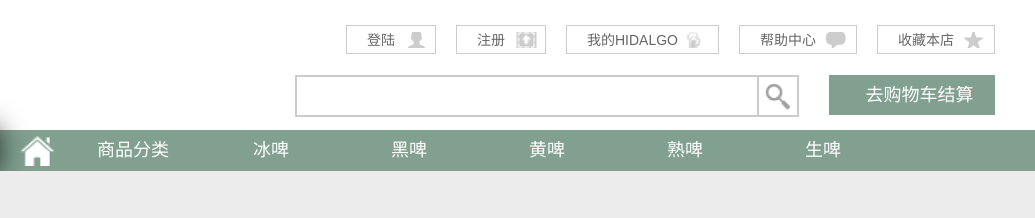
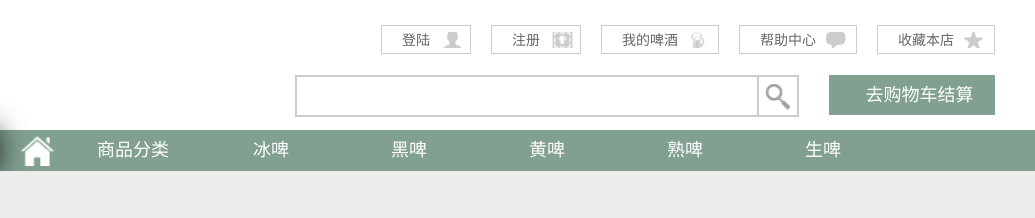
Before and after one commit to otherss/beer_static, a plain HTML site: page myIndent.html in a window 1280 px wide. Shown: the top 218 px of the page, 245-1280 px from the left. Drawn offline with Linux system fonts and the light colour scheme.

Commit message:
改动了导航的一段文字
自己看差异

```diff
--- a/myIndent.html
+++ b/myIndent.html
@@ -24,7 +24,7 @@
                         <ul>
                             <li><a href="">收藏本店</a></li>
                             <li><a href="">帮助中心</a></li>
-                            <li><a href="">我的HIDALGO</a></li>
+                            <li><a href="">我的啤酒</a></li>
                             <li><a href="">注册</a></li>
                             <li><a href="">登陆</a></li>
                         </ul>
```
